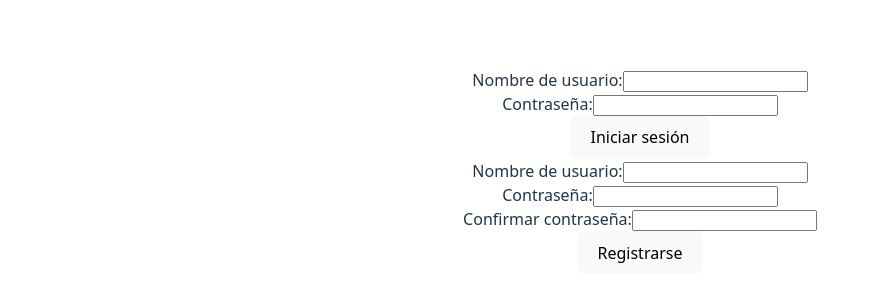
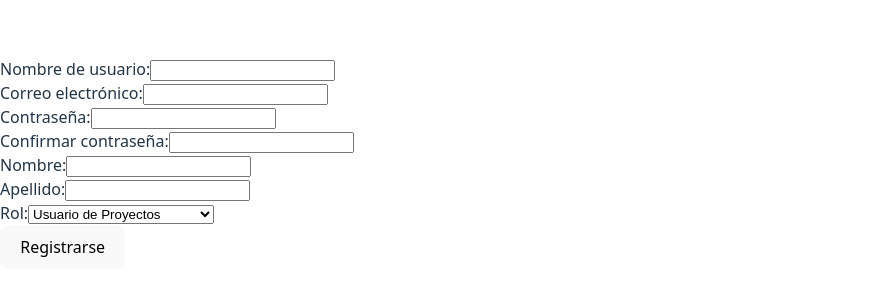
Before and after one commit to ramonmoralb/proyecto_fin_ciclo_daw-_rma2025, a React (Vite) app in the folder frontend/: page /register in a window 1280 px wide. Shown: the part 237-538 px from the top of the page, without its empty margins (0-880 px from the left). Built offline with nearby package versions, Linux system fonts and the light colour scheme.

Commit message:
Añadidos roles y navegación entre paginas en l front, registrados acciones y filtros al backend, token transeferido correctamente en localstorge

```diff
--- a/frontend/package.json
+++ b/frontend/package.json
@@ -12,7 +12,8 @@
   "dependencies": {
     "axios": "^1.8.4",
     "react": "^19.0.0",
-    "react-dom": "^19.0.0"
+    "react-dom": "^19.0.0",
+    "react-router-dom": "^7.5.2"
   },
   "devDependencies": {
     "@eslint/js": "^9.22.0",
--- a/frontend/src/App.jsx
+++ b/frontend/src/App.jsx
@@ -1,46 +1,19 @@
-import { useEffect, useState } from 'react'
-import { LOCAL_URL_API } from './constants/constans'
-import reactLogo from './assets/react.svg'
-import viteLogo from '/vite.svg'
-import  WordpressForm  from './components/WordPressForm'
-import './App.css'
-import axios from "axios";
-import CrearProyecto from './components/CrearProyecto'
-import LoginForm from './components/LoginForm'
-import RegisterForm from './components/front/src/components/RegisterForm'
-
+import React from "react";
+import { BrowserRouter as Router, Routes, Route } from "react-router-dom";
+import LoginForm from "./components/LoginForm";
+import RegisterForm from "./components/RegisterForm";
+import Dashboard from "./components/Dashboard";
 
 function App() {
-  const [dataApi, setDataApi] = useState([])
-
-  /**
-  fetch("http://localhost:8002/wp-json/wp/v2/proyectos/9")
-  .then(response => response.json())
-  .then(data => {
-    const participantes = data.meta.participantes;
-    console.log("Participantes:", participantes);
-  })
-  .catch(error => console.error("Error al obtener el proyecto:", error));
- */
-
   return (
-    <div>
-      <ul>
-        {dataApi.map((item) => (
-          <li key={item.id}>
-            <h2>{item.title.rendered}</h2>
-            { item.content.rendered }
-          </li>
-        ))}
-      </ul>
-     {/* <WordpressForm /> */}
-     {/* <CrearProyecto /> */}
-      <LoginForm />
-      <RegisterForm />
-
-    </div>
-  )
-
+    <Router>
+      <Routes>
+        <Route path="/" element={<LoginForm />} />
+        <Route path="/register" element={<RegisterForm />} />
+        <Route path="/dashboard" element={<Dashboard />} />
+      </Routes>
+    </Router>
+  );
 }
 
-export default App
+export default App;
--- /dev/null
+++ b/frontend/src/components/Dashboard.jsx
@@ -0,0 +1,61 @@
+import React, { useEffect, useState } from "react";
+import axios from "axios";
+import { LOCAL_URL_API } from "../constants/constans";
+
+const Dashboard = () => {
+  const [role, setRole] = useState("");
+  const [loading, setLoading] = useState(true);
+
+  useEffect(() => {
+    const fetchUserRole = async () => {
+      try {
+        const token = localStorage.getItem("jwtToken"); // Obtén el token de localStorage
+        if (!token) {
+          throw new Error("Token no encontrado en localStorage.");
+        }
+
+        const response = await axios.get(`${LOCAL_URL_API}wp-json/wp/v2/users/me`, {
+          headers: {
+            Authorization: `Bearer ${token}`, // Envía el token en la cabecera
+          },
+        });
+
+        if (response.data.roles && response.data.roles.length > 0) {
+          setRole(response.data.roles[0]); // Obtener el primer rol del usuario
+        } else {
+          console.error("El usuario no tiene roles asignados.");
+        }
+        setLoading(false);
+      } catch (error) {
+        console.error("Error al obtener el rol del usuario:", error);
+        setLoading(false);
+      }
+    };
+
+    fetchUserRole();
+  }, []);
+
+  if (loading) {
+    return <p>Cargando...</p>;
+  }
+
+  return (
+    <div>
+      <h1>Dashboard</h1>
+      {role === "project_admin" && (
+        <div>
+          <h2>Bienvenido, Administrador</h2>
+          <p>Aquí puedes gestionar proyectos y tareas.</p>
+        </div>
+      )}
+      {role === "project_user" && (
+        <div>
+          <h2>Bienvenido, Usuario</h2>
+          <p>Aquí puedes ver y actualizar tus tareas asignadas.</p>
+        </div>
+      )}
+    </div>
+  );
+};
+
+export default Dashboard;
--- a/frontend/src/components/LoginForm.jsx
+++ b/frontend/src/components/LoginForm.jsx
@@ -1,11 +1,13 @@
 import React, { useState } from "react";
 import axios from "axios";
 import { LOCAL_URL_API } from "../constants/constans";
+import { useNavigate } from "react-router-dom"; // Importar useNavigate
 
 const LoginForm = () => {
   const [username, setUsername] = useState("");
   const [password, setPassword] = useState("");
   const [message, setMessage] = useState("");
+  const navigate = useNavigate(); // Hook para redirigir
 
   const handleLogin = async (e) => {
     e.preventDefault();
@@ -22,10 +24,16 @@ const LoginForm = () => {
       const token = response.data.token;
       console.log("Token obtenido:", token);
 
-      // Guarda el token en localStorage
-      localStorage.setItem("jwtToken", token);
-
-      setMessage("Inicio de sesión exitoso.");
+      // Verifica si el token existe antes de guardarlo
+      if (token) {
+        localStorage.setItem("jwtToken", token); // Guarda el token en localStorage
+        setMessage("Inicio de sesión exitoso. Redirigiendo al dashboard...");
+        setTimeout(() => {
+          navigate("/dashboard"); // Redirigir al dashboard
+        }, 2000);
+      } else {
+        setMessage("Error: No se recibió un token válido.");
+      }
     } catch (error) {
       console.error("Error al iniciar sesión:", error);
       setMessage("Error al iniciar sesión. Verifica tus credenciales.");
@@ -40,6 +48,7 @@ const LoginForm = () => {
           type="text"
           value={username}
           onChange={(e) => setUsername(e.target.value)}
+          required
         />
       </div>
       <div>
@@ -48,6 +57,7 @@ const LoginForm = () => {
           type="password"
           value={password}
           onChange={(e) => setPassword(e.target.value)}
+          required
         />
       </div>
       <button type="submit">Iniciar sesión</button>
--- a/frontend/src/components/front/src/components/RegisterForm.jsx
+++ b/frontend/src/components/RegisterForm.jsx
@@ -1,12 +1,18 @@
 import React, { useState } from "react";
 import axios from "axios";
 import { LOCAL_URL_API } from "../constants/constans";
+import { useNavigate } from "react-router-dom"; // Importar useNavigate
 
 const RegisterForm = () => {
   const [username, setUsername] = useState("");
   const [password, setPassword] = useState("");
   const [confirmPassword, setConfirmPassword] = useState("");
+  const [email, setEmail] = useState("");
+  const [role, setRole] = useState("project_user"); // Rol predeterminado
+  const [firstName, setFirstName] = useState("");
+  const [lastName, setLastName] = useState("");
   const [message, setMessage] = useState("");
+  const navigate = useNavigate(); // Hook para redirigir
 
   const handleRegister = async (e) => {
     e.preventDefault();
@@ -22,10 +28,17 @@ const RegisterForm = () => {
         {
           username: username,
           password: password,
+          email: email,
+          role: role,
+          first_name: firstName,
+          last_name: lastName,
         }
       );
 
-      setMessage("Registro exitoso. Puedes iniciar sesión.");
+      setMessage("Registro exitoso. Redirigiendo al dashboard...");
+      setTimeout(() => {
+        navigate("/dashboard"); // Redirigir al dashboard
+      }, 2000);
     } catch (error) {
       console.error("Error al registrar:", error);
       setMessage("Error al registrar. Verifica tus datos.");
@@ -40,6 +53,16 @@ const RegisterForm = () => {
           type="text"
           value={username}
           onChange={(e) => setUsername(e.target.value)}
+          required
+        />
+      </div>
+      <div>
+        <label>Correo electrónico:</label>
+        <input
+          type="email"
+          value={email}
+          onChange={(e) => setEmail(e.target.value)}
+          required
         />
       </div>
       <div>
@@ -48,6 +71,7 @@ const RegisterForm = () => {
           type="password"
           value={password}
           onChange={(e) => setPassword(e.target.value)}
+          required
         />
       </div>
       <div>
@@ -56,7 +80,35 @@ const RegisterForm = () => {
           type="password"
           value={confirmPassword}
           onChange={(e) => setConfirmPassword(e.target.value)}
+          required
         />
+      </div>
+      <div>
+        <label>Nombre:</label>
+        <input
+          type="text"
+          value={firstName}
+          onChange={(e) => setFirstName(e.target.value)}
+        />
+      </div>
+      <div>
+        <label>Apellido:</label>
+        <input
+          type="text"
+          value={lastName}
+          onChange={(e) => setLastName(e.target.value)}
+        />
+      </div>
+      <div>
+        <label>Rol:</label>
+        <select
+          value={role}
+          onChange={(e) => setRole(e.target.value)}
+          required
+        >
+          <option value="project_user">Usuario de Proyectos</option>
+          <option value="project_admin">Administrador de Proyectos</option>
+        </select>
       </div>
       <button type="submit">Registrarse</button>
       {message && <p>{message}</p>}
--- a/frontend/src/components/front/src/components/LoginForm.jsx
+++ /dev/null
@@ -1 +0,0 @@
-// This file is intentionally left blank.
--- a/frontend/src/components/front/src/constants/constans.js
+++ /dev/null
@@ -1,3 +0,0 @@
-const LOCAL_URL_API = "http://your-api-url.com/";
-
-export { LOCAL_URL_API };
```
Also changed, not shown: frontend/src/components/front/package.json (deleted, +0 -22 lines), frontend/src/components/front/src/App.jsx (deleted, +0 -15 lines), frontend/src/components/front/README.md (deleted), 2 other files (tests, documents, lock files or other folders).
